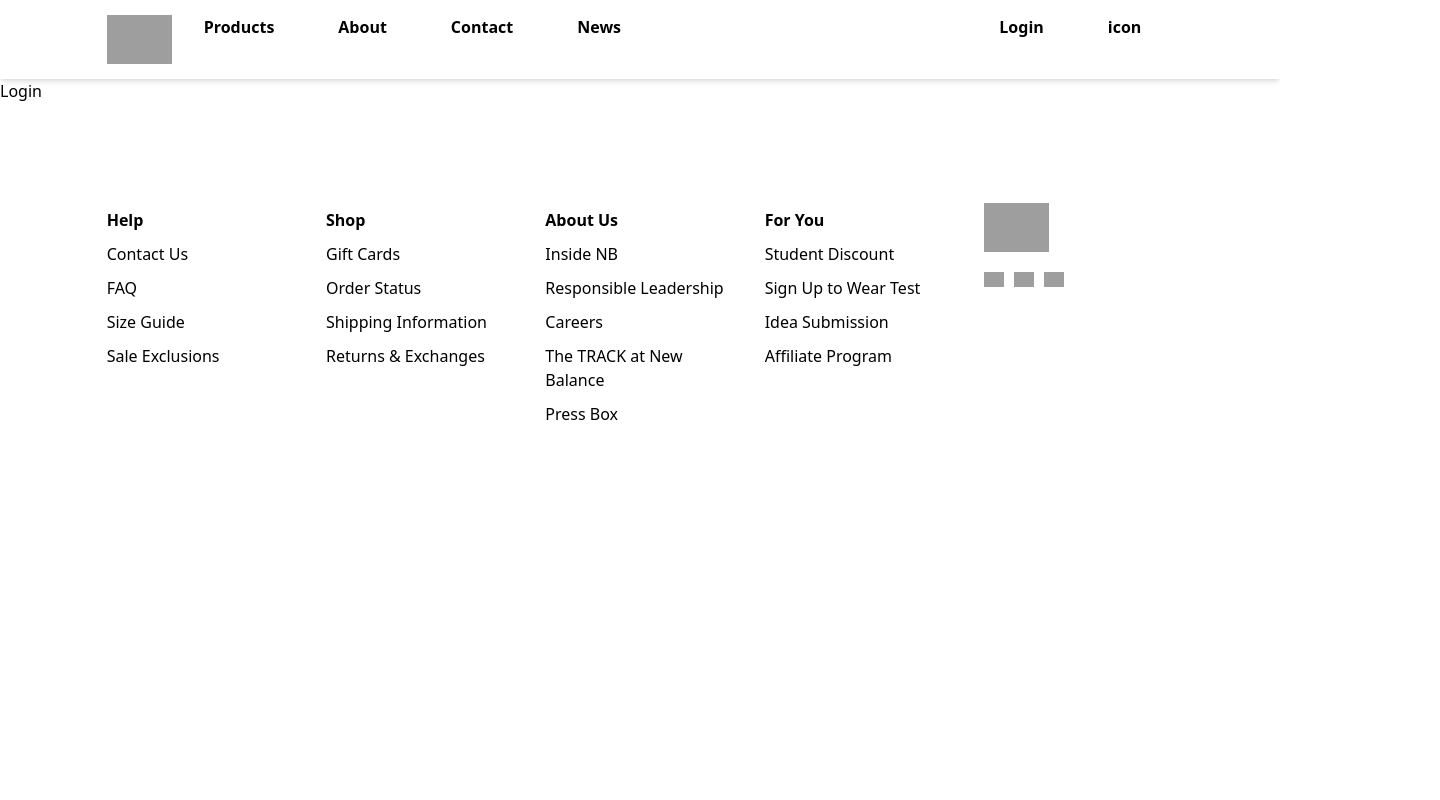
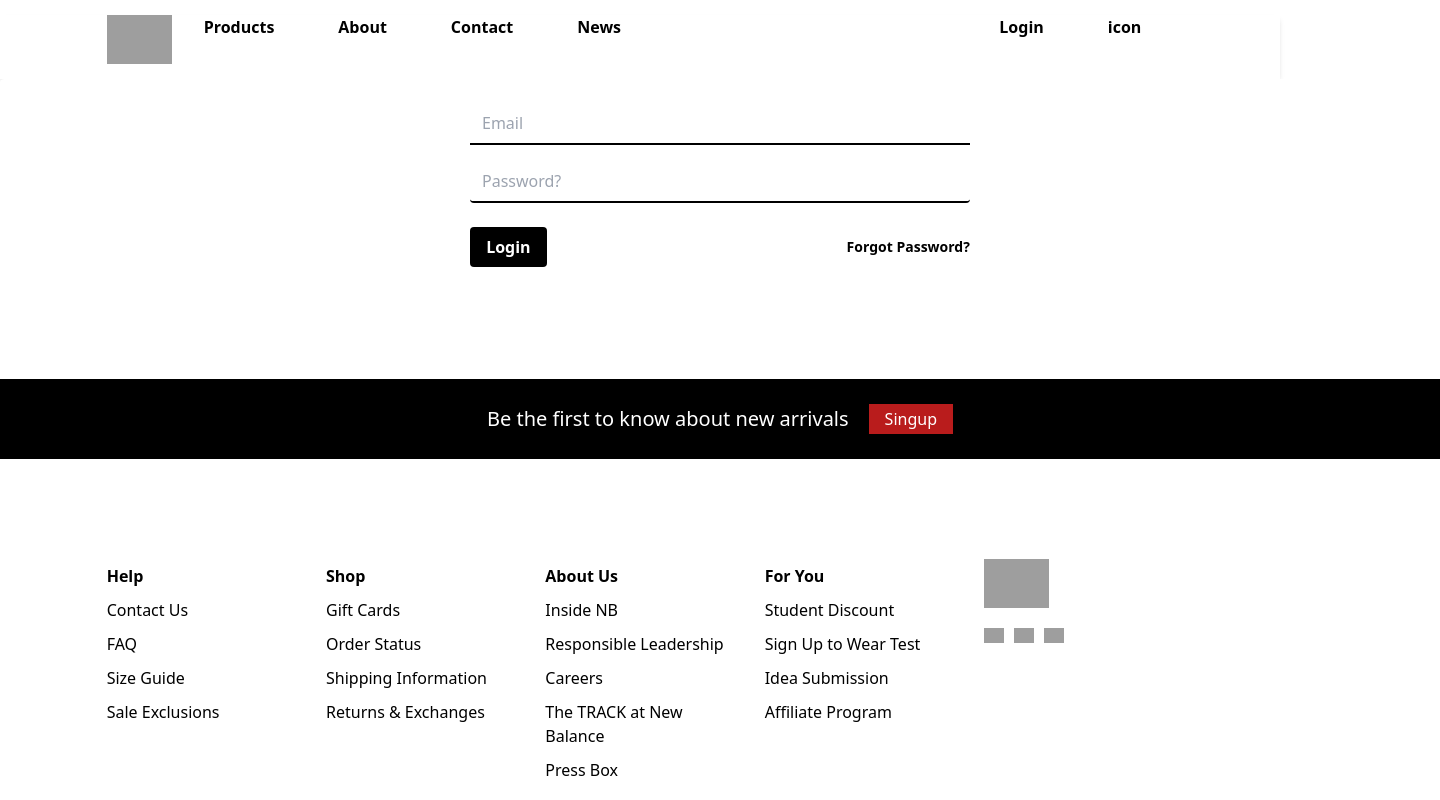
Before and after one commit to VuongWeb/G3Nextjs, a Next.js app in the folder Client/: page /login in a window 1280 px wide. Shown: the whole page, 1440 px wide, since content can reach past the window. Built offline with nearby package versions, Linux system fonts and the light colour scheme; grey boxes are pictures that could not be loaded.

Commit message:
update: login,register

```diff
--- a/Client/pages/login.tsx
+++ b/Client/pages/login.tsx
@@ -1,10 +1,33 @@
 import React from 'react'
+import style from '../styles/login.module.css'
 
 type Props = {}
 
 const Login = (props: Props) => {
   return (
-    <div>Login</div>
+    <div className={style.container}>
+      <form className={style.form_login}>
+        <div className="mb-4">
+          <input className={style.input__email} id="username" type="text" placeholder="Email" />
+        </div>
+        <div className="mb-6">
+          <input className={style.input__pass} id="password" type="password" placeholder="Password?" />
+        </div>
+        <div className={style.form_btn}>
+          <button className={style.btn__login} type="button">
+            Login
+          </button>
+          <a className={style.forgotpass} href="#">
+            Forgot Password?
+          </a>
+        </div>
+      </form>
+      <div className={style.ruler}>
+        <p className={style.p__text}>Be the first to know about new arrivals</p>
+        <button className={style.btn__signup}>Singup</button>
+      </div>
+    </div>
+
   )
 }
 
--- a/Client/pages/register.tsx
+++ b/Client/pages/register.tsx
@@ -1,10 +1,31 @@
 import React from 'react'
+import style from '../styles/register.module.css'
 
 type Props = {}
 
 const Register = (props: Props) => {
   return (
-    <div>Register</div>
+    <div className={style.container}>
+      <form className={style.form_signup}>
+        <div className="mb-4">
+          <input className={style.input_form} type="text" placeholder="Name" />
+        </div>
+        <div className="mb-4">
+          <input className={style.input_form} type="text" placeholder="Email" />
+        </div>
+        <div className="mb-4">
+          <input className={style.input_form} type="password" placeholder="Password" />
+        </div>
+        <div className="mb-6">
+          <input className={style.input_img} type="text" placeholder="Image?" />
+        </div>
+        <div className={style.form__btn}>
+          <button className={style.btn_create} type="button">
+            Create Account
+          </button>
+        </div>
+      </form>
+    </div>
   )
 }
 
--- /dev/null
+++ b/Client/styles/login.module.css
@@ -0,0 +1,30 @@
+.container{
+    @apply w-[1440px] text-center mx-auto;
+}
+.form_login{
+    @apply bg-white w-[1440px] rounded px-8 pt-6 pb-8 mb-20 m-auto;
+}
+.input__email{
+    @apply border-b-2 border-black w-[500px] py-2 px-3;
+}
+.input__pass{
+    @apply border-b-2 border-black rounded w-[500px] py-2 px-3;
+}
+.form_btn{
+    @apply flex items-center justify-center;
+}
+.btn__login{
+    @apply bg-black hover:bg-yellow-800 text-white font-bold py-2 px-4 rounded;
+}
+.forgotpass{
+    @apply inline-block align-baseline font-bold text-sm text-black hover:text-yellow-800 ml-[300px];
+}
+.btn__signup{
+    @apply bg-red-700 text-white h-[30px] ml-5 px-4 hover:bg-yellow-600;
+}
+.p__text{
+    @apply text-white text-center text-xl;
+}
+.ruler{
+    @apply border-black bg-black w-[1440px] h-[80px] flex items-center justify-center text-center;
+}
--- /dev/null
+++ b/Client/styles/register.module.css
@@ -0,0 +1,18 @@
+.container{
+    @apply w-[1440px] text-center mx-auto text-center;
+}
+.form_signup{
+    @apply bg-white w-[1440px] rounded px-8 pt-6 pb-8 mb-20 m-auto;
+}
+.input_form{
+    @apply border-b-2 border-black w-[500px] py-2 px-3;
+}
+.input_img{
+    @apply border-b-2 border-black rounded w-[500px] py-2 px-3;
+}
+.btn_create{
+    @apply bg-black hover:bg-yellow-800 text-white font-bold py-2 px-4 rounded ;
+}
+.form__btn{
+    @apply flex items-center justify-center mr-[360px] mt-[50px];
+}
```
